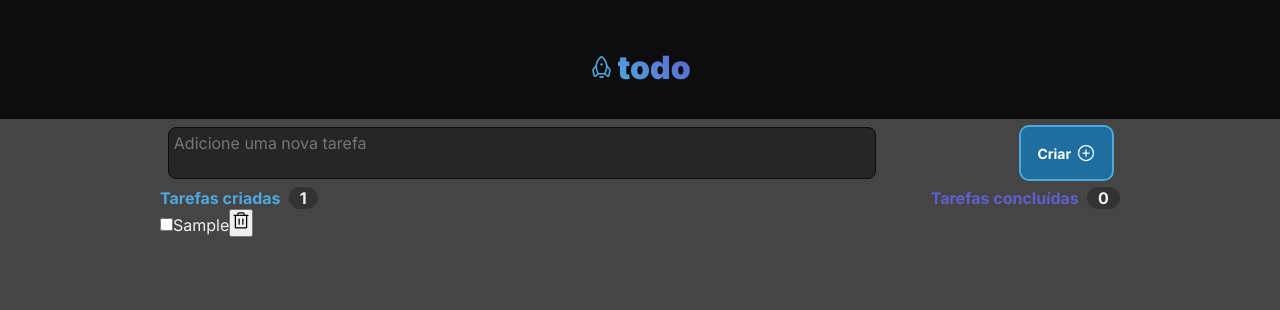
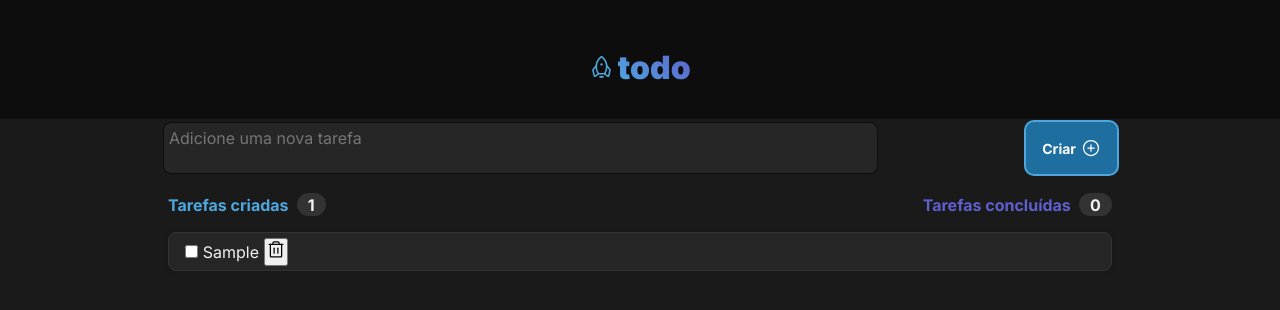
Before and after one commit to caiolemedev/Rocketseat_Desafios_ToDoList, a React (Vite) app in the folder ToDoList/: page / in a window 1280 px wide. Both pictures are taken after typing "Sample" into the empty fields and a click on the button "Criar". Shown: the top 310 px of the page. Built offline with nearby package versions, Linux system fonts and the light colour scheme.

Commit message:
Update start task css
Update start task css

```diff
--- /dev/null
+++ b/ToDoList/src/components/Task.module.css
@@ -0,0 +1,12 @@
+.task {
+  margin-top: 1rem;
+  background-color: var(--gray-500);
+  padding: 0.3rem 1rem;
+  display: flex;
+  align-items: center;
+  gap: 0.3rem;
+
+  border: 1px solid var(--gray-400);
+  box-shadow: 0px 2px 8px rgba(0, 0, 0, 0.06);
+  border-radius: 8px;
+}
--- a/ToDoList/src/components/Task.tsx
+++ b/ToDoList/src/components/Task.tsx
@@ -1,5 +1,6 @@
 import { Trash } from 'phosphor-react'
 import { useState } from 'react'
+import styles from './Task.module.css'
 
 interface TaskProps {
   content: string
@@ -18,7 +19,7 @@ export function Task({content, onDeleteTask, updateCheckedTasks}: TaskProps) {
   }
 
   return(
-    <div>
+    <div className={styles.task}>
       <input type="checkbox" id={content} onClick={handleUpdateCheckedTasks} />
       <label htmlFor={content}>{content}</label>
       <button onClick={handleDeleteTask} title='Delete Task'>
--- a/ToDoList/src/components/ToDo.module.css
+++ b/ToDoList/src/components/ToDo.module.css
@@ -1,6 +1,6 @@
 .taskForm {
   width: 75vw;
-  padding: 0.5rem;
+  padding: 0.2rem;
   display: flex;
   align-items: center;
   justify-content: space-between;
@@ -34,6 +34,8 @@
 }
 
 .taskList {
+  padding: 0rem 0.5rem;
+  margin-top: 1rem;
 }
 
 .taskInfo {
--- a/ToDoList/src/global.css
+++ b/ToDoList/src/global.css
@@ -4,6 +4,7 @@
   --dark-blue: #1e6f9f;
   --purple: #5e60ce;
   --gray-700: #0d0d0d;
+  --gray-600: #1a1a1a;
   --gray-500: #262626;
   --gray-400: #333333;
   --gray-300: #808080;
@@ -24,7 +25,7 @@
 }
 
 body {
-  background: var(--gray-background);
+  background: var(--gray-600);
   color: var(--gray-100);
   -webkit-font-smoothing: antialiased;
 }
```
